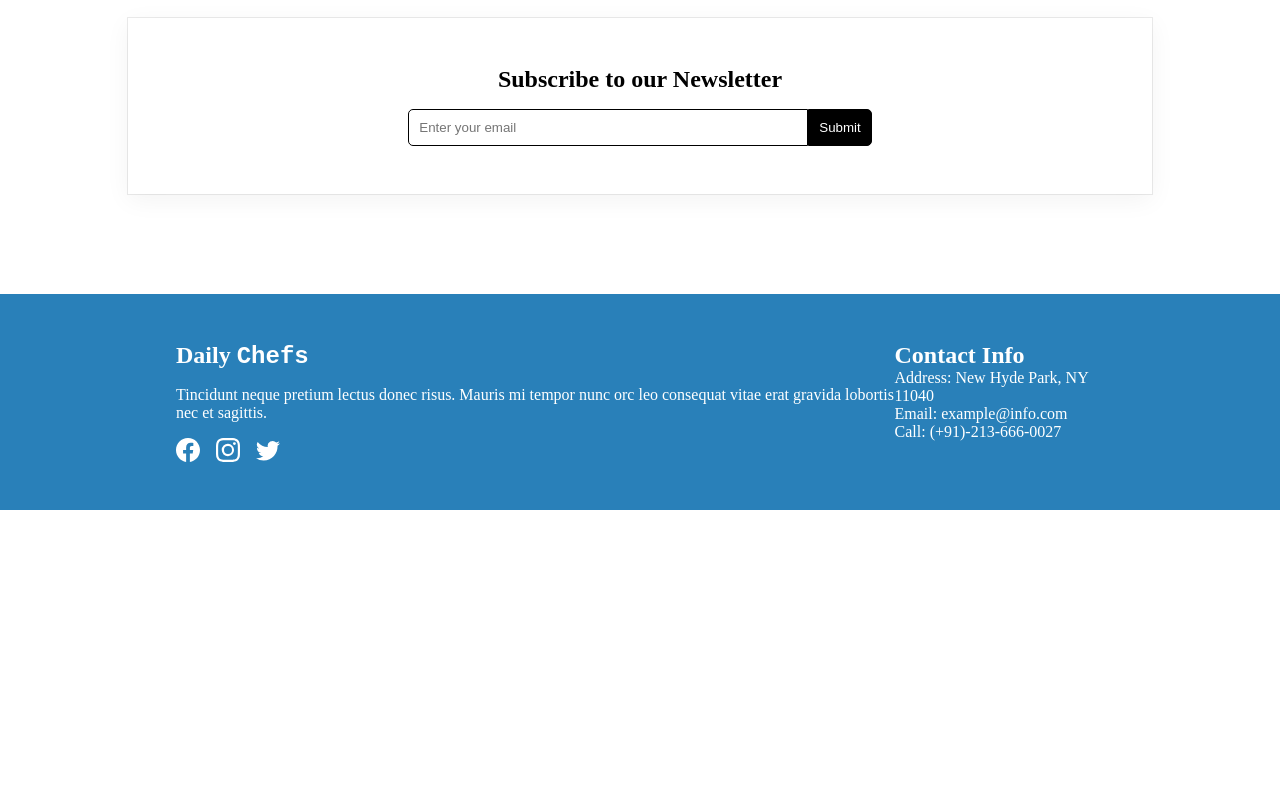
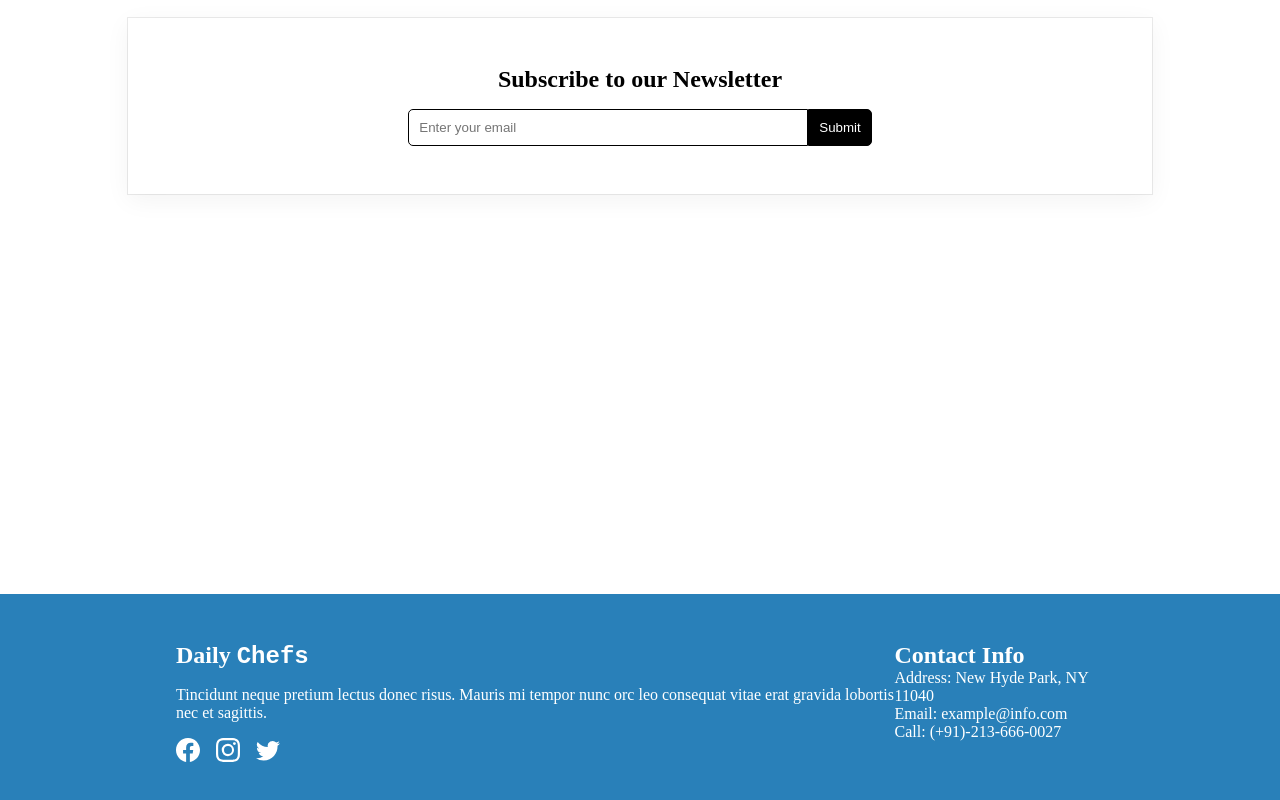
Before and after one commit to Anuwar-Hosain/daily-chefs-client-done, a React app: page / in a window 1280 px wide. Shown: the part 1006-1806 px from the top of the page. Before the commit the page ends 1516 px from the top, so only its background shows below. Built offline with nearby package versions, Linux system fonts and the light colour scheme; no server answers; the HTML template or start-up script is replaced by a standard one.

Commit message:
all done

```diff
--- a/src/Components/Footer/Footer.css
+++ b/src/Components/Footer/Footer.css
@@ -1,5 +1,6 @@
 .footer-main {
   background-color: #2980b9;
+  margin-top: 400px;
 }
 .footer {
   padding: 48px;
```
